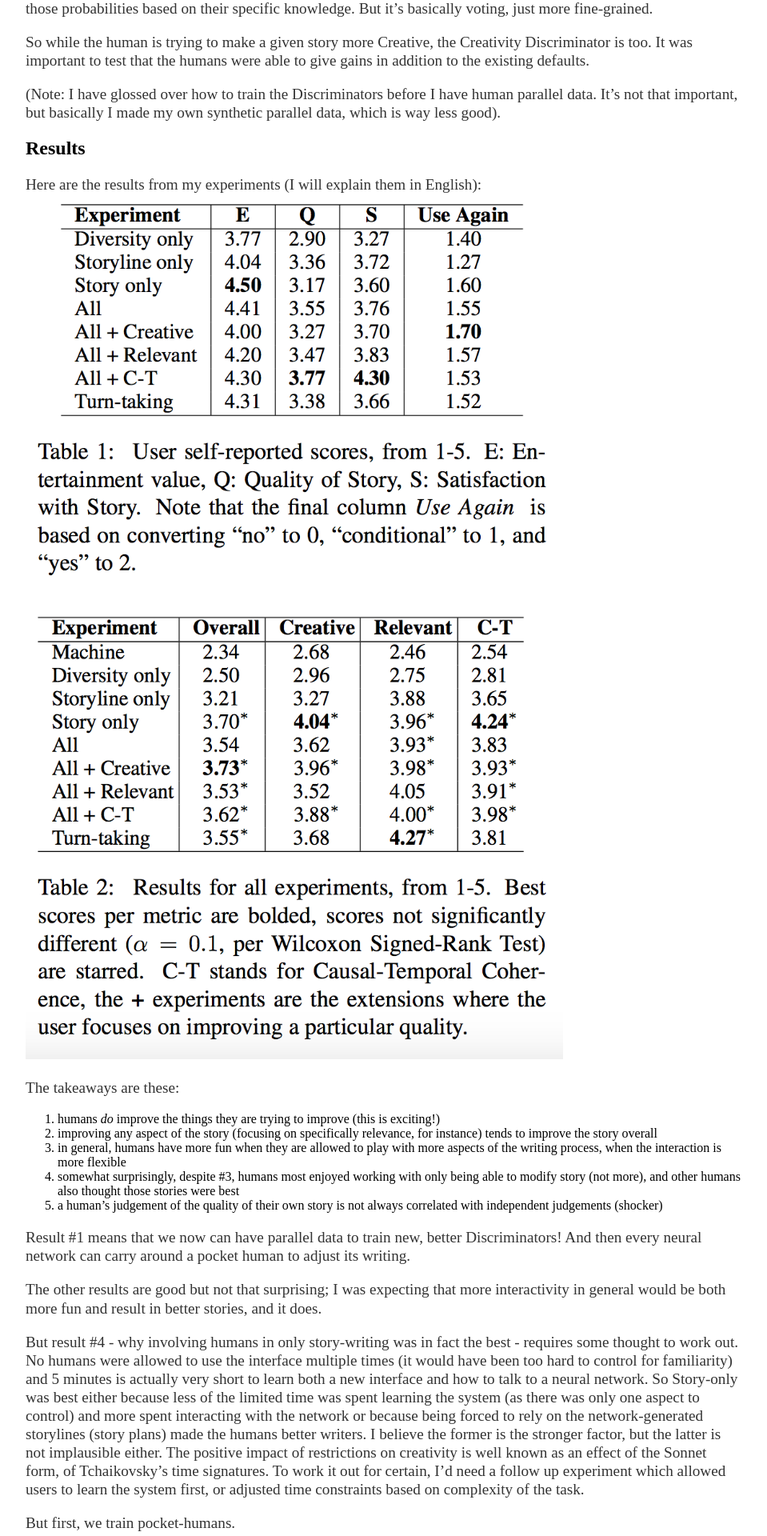
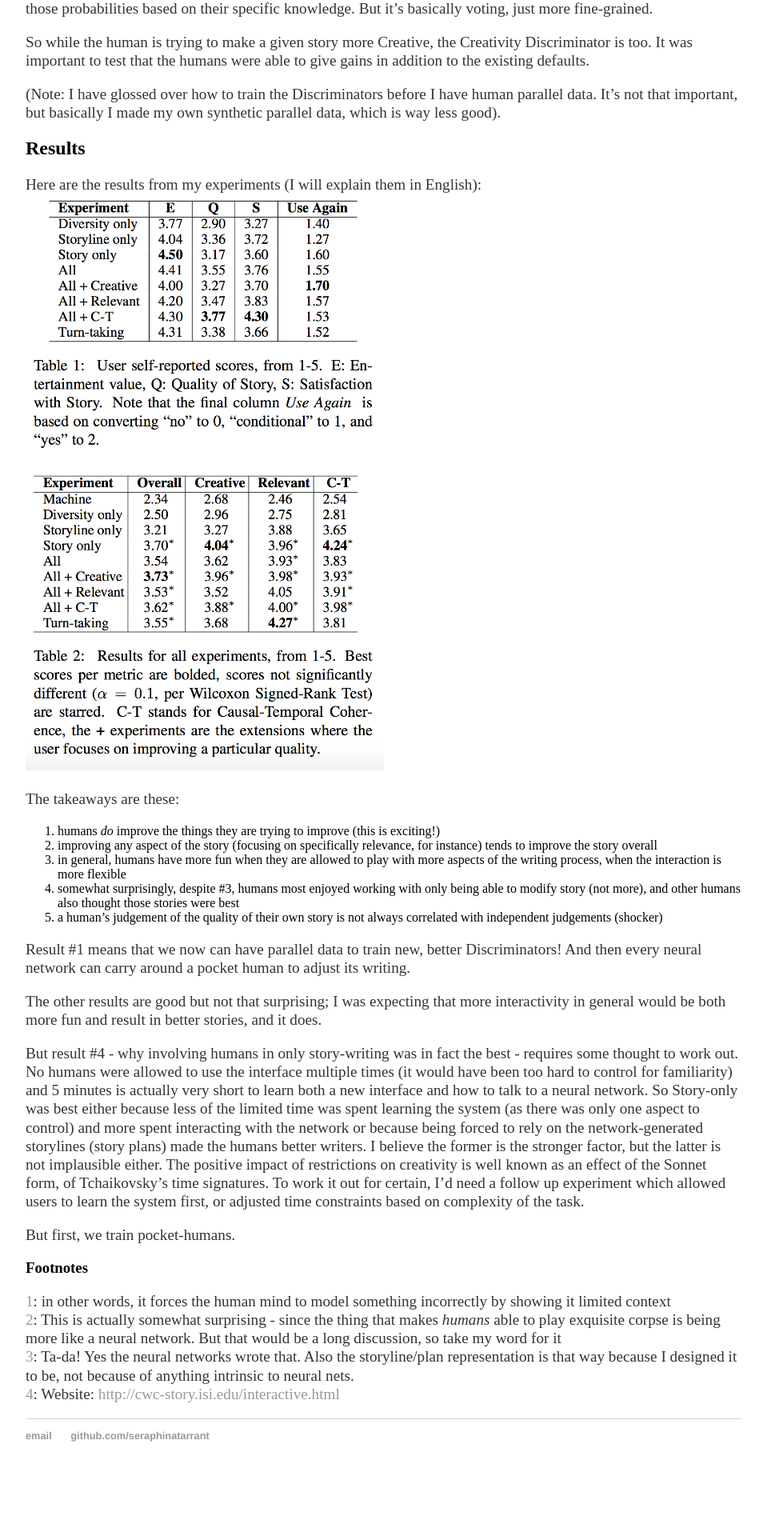
Before and after one commit to seraphinatarrant/seraphinatarrant.github.io, a Jekyll site: the page built from _posts/2019-05-09-interactive-NLG.md, in a window 1280 px wide. Shown: the part 2917-4837 px from the top of the page at 80% size, without its empty margins (160-1119 px from the left). Built offline with Jekyll 4.4.1, drawn with Linux system fonts in a browser that asks for light colours; after the commit the page ends 4779 px from its top, so only the background shows below that.

Commit message:
image resize smaller

```diff
--- a/_posts/2019-05-09-interactive-NLG.md
+++ b/_posts/2019-05-09-interactive-NLG.md
@@ -119,7 +119,7 @@ So while the human is trying to make a given story more Creative, the Creativity
 ## Results
 Here are the results from my experiments (I will explain them in English):
 <br>
-![Results tables](https://seraphinatarrant.github.io/images/NAACL_results_tables.png){:height="75%" width="75%"}
+![Results tables](https://seraphinatarrant.github.io/images/NAACL_results_tables.png){:height="50%" width="50%"}
 <br>
 
 The takeaways are these:
```
